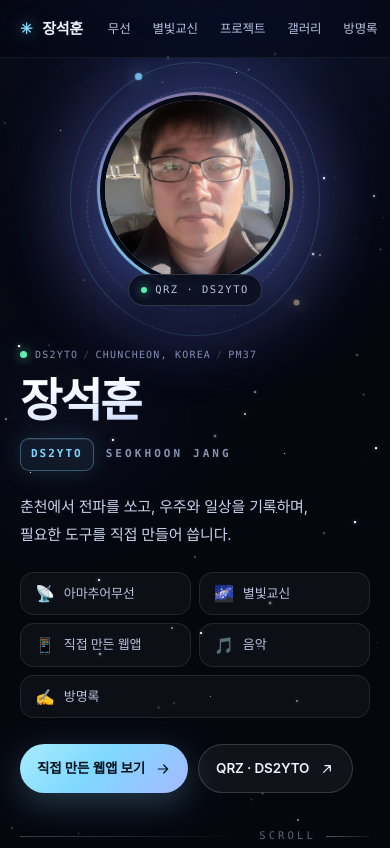
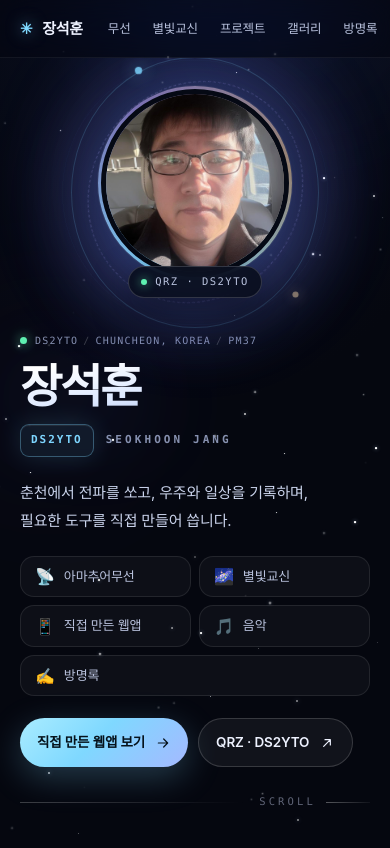
Before and after one commit to jangsh1015/jangsh1015.github.io, a plain HTML site: page index.html in a window 390 px wide. Shown: the top 848 px of the page. Drawn offline with Linux system fonts and the light colour scheme; a web font is replaced by a local one.

Commit message:
히어로 모바일 높이 다듬기 — 첫 화면에서 버튼까지 보이게 간격 축소 (?v=9)

```diff
--- a/assets/style.css
+++ b/assets/style.css
@@ -1330,8 +1330,8 @@ html.lb-open { overflow: hidden; }
   .wrap { padding: 0 20px; }
   .nav-inner { padding: 12px 20px; }
   .brand-text em { display: none; }
-  .hero { padding-top: 34px; }
-  .hero-grid { gap: 34px; }
+  .hero { padding-top: 28px; }
+  .hero-grid { gap: 28px; }
   .hero-kicker { font-size: 10px; letter-spacing: 0.16em; margin-bottom: 14px; }
   .hero-sign { gap: 10px 12px; margin-top: 14px; }
   .hero-call { font-size: 11px; padding: 6px 10px; letter-spacing: 0.18em; }
@@ -1339,19 +1339,19 @@ html.lb-open { overflow: hidden; }
   .portrait-frame img { border: 5px solid #070b16; }
   .portrait-badge { margin-top: -14px; font-size: 10.5px; padding: 6px 12px; }
   .lead { margin-top: 22px; font-size: 15px; }
-  .hero-jump { grid-template-columns: 1fr 1fr; gap: 8px; margin-top: 22px; }
+  .hero-jump { grid-template-columns: 1fr 1fr; gap: 8px; margin-top: 20px; }
   .jump {
     flex-direction: row;
     align-items: center;
     gap: 9px;
-    padding: 12px 14px;
+    padding: 11px 14px;
     font-size: 13px;
   }
   .jump-ico { font-size: 16px; }
   .jump:last-child { grid-column: 1 / -1; }
-  .hero-actions { margin-top: 26px; gap: 10px; }
+  .hero-actions { margin-top: 22px; gap: 10px; }
   .btn { padding: 12px 17px; font-size: 13.5px; }
-  .hero-foot { margin-top: 34px; }
+  .hero-foot { margin-top: 26px; }
   .hero-foot-text { display: none; }
   .story-card { grid-template-columns: 1fr; gap: 6px; }
   .story-quote { font-size: 52px; }
@@ -1381,7 +1381,7 @@ html.lb-open { overflow: hidden; }
 
 @media (max-width: 400px) {
   .nav-links a { padding: 6px 9px; font-size: 12.5px; }
-  .hero-visual { width: 196px; }
+  .hero-visual { width: 194px; }
   .hero-kicker { gap: 8px; letter-spacing: 0.12em; }
 }
 
--- a/index.html
+++ b/index.html
@@ -49,7 +49,7 @@
 
 <link rel="preconnect" href="https://cdn.jsdelivr.net" crossorigin>
 <link rel="stylesheet" href="https://cdn.jsdelivr.net/gh/orioncactus/pretendard@v1.3.9/dist/web/variable/pretendardvariable-dynamic-subset.min.css">
-<link rel="stylesheet" href="assets/style.css?v=8">
+<link rel="stylesheet" href="assets/style.css?v=9">
 </head>
 <body>
 <a class="skip" href="#main">본문으로 건너뛰기</a>
```
